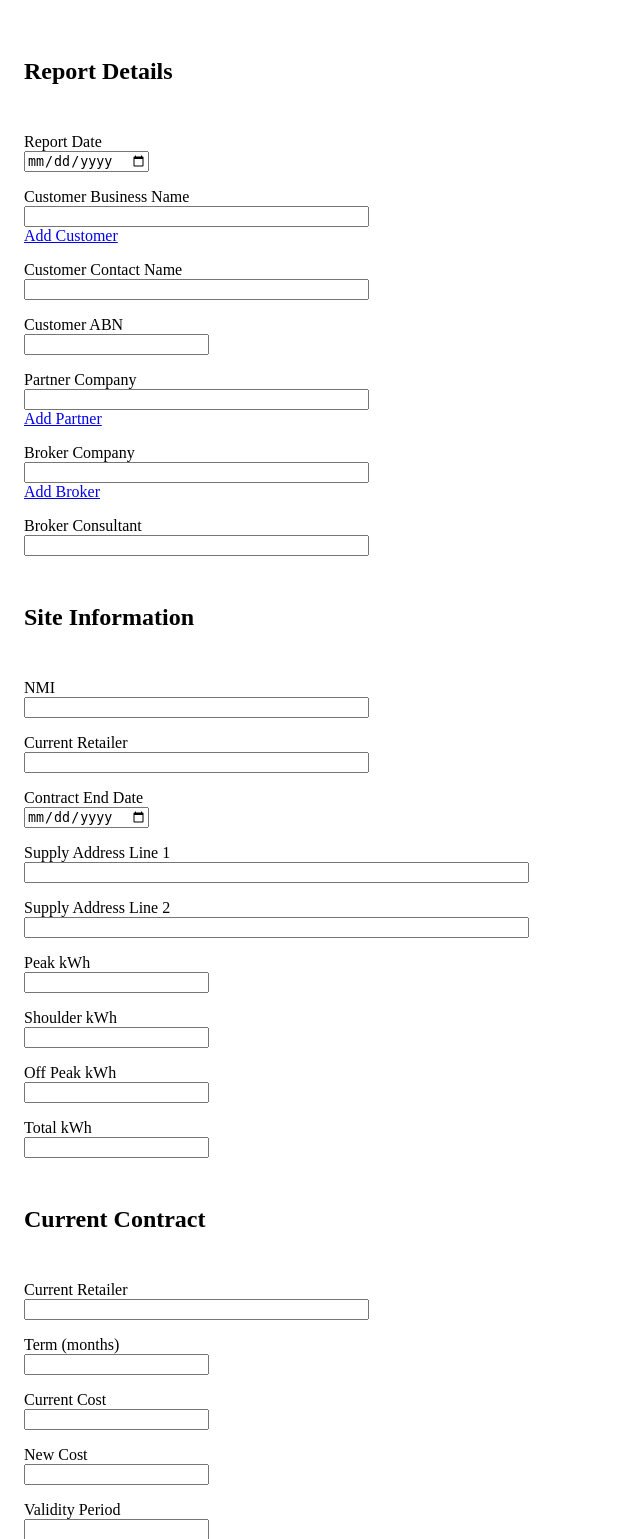
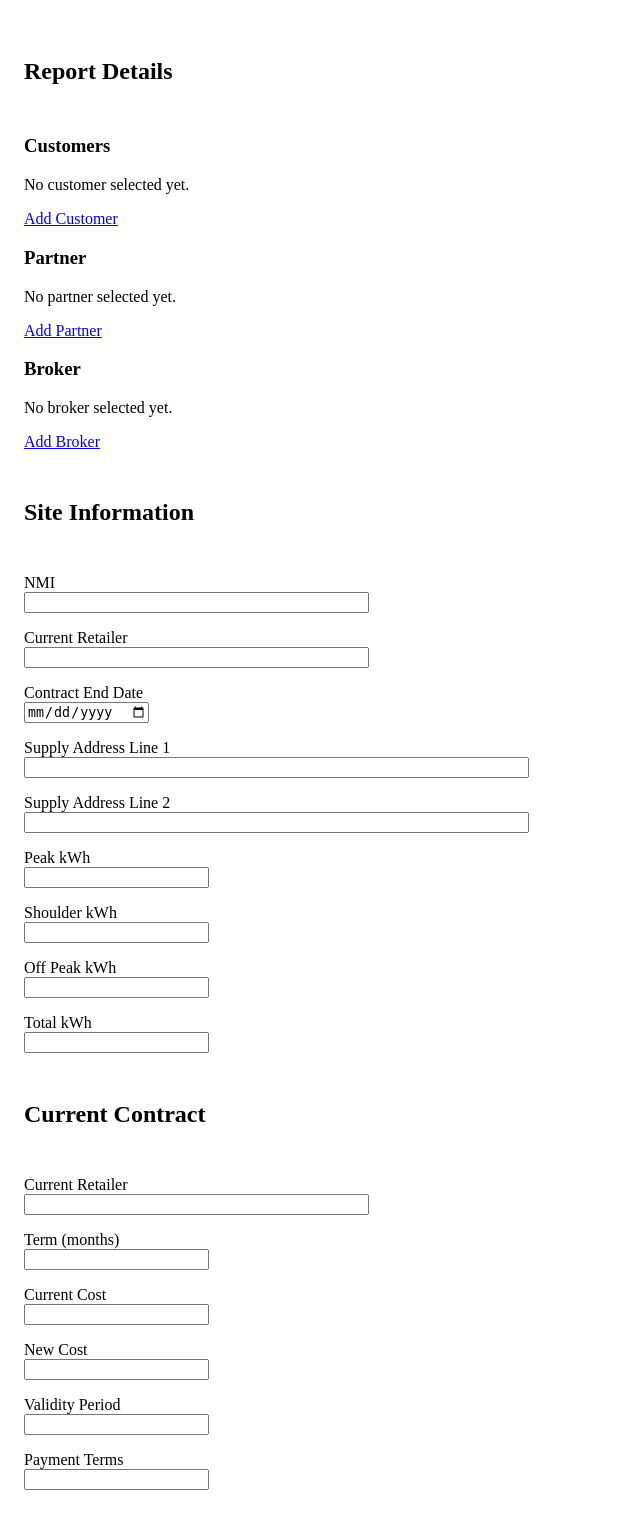
Before and after one commit to Chef6441/Centralis, a PHP site: page /create_report.php in a window 1520 px wide. Shown: the part 120-1659 px from the top of the page, without its empty margins (0-640 px from the left). Run offline with PHP 8.4, Linux system fonts and the light colour scheme.

Commit message:
Show contact summaries for report stakeholders

```diff
--- a/public/create_report.php
+++ b/public/create_report.php
@@ -5,11 +5,12 @@
 $pdo = getDbConnection();
 
 $formData = [
-    'report_date' => '',
+    'report_date' => date('Y-m-d'),
     'customer_business_name' => '',
     'customer_contact_name' => '',
     'customer_abn' => '',
     'partner_company_name' => '',
+    'partner_contact_name' => '',
     'broker_company_name' => '',
     'broker_consultant' => '',
     'site_nmi' => '',
@@ -65,7 +66,7 @@
     $otherCosts = array_values($_POST['other_costs'] ?? $otherCosts);
 
     if ($formData['customer_business_name'] === '') {
-        $errors[] = 'Customer business name is required.';
+        $errors[] = 'Please add a customer before creating the report.';
     }
 
     if (empty($errors)) {
@@ -277,42 +278,64 @@
         <?php endif; ?>
 
         <form method="post">
+            <input type="hidden" name="report_date" value="<?= htmlspecialchars($formData['report_date']) ?>">
+
             <h2>Report Details</h2>
             <div style="padding: 12px 0;">
+                <div style="margin-bottom: 16px;">
+                    <h3>Customers</h3>
+                    <?php if ($formData['customer_business_name'] !== ''): ?>
                         <p>
-                    <label for="report_date">Report Date</label><br>
-                    <input id="report_date" type="date" name="report_date" value="<?= htmlspecialchars($formData['report_date']) ?>">
+                            <strong><?= htmlspecialchars($formData['customer_business_name']) ?></strong>
+                            <?php if ($formData['customer_contact_name'] !== ''): ?>
+                                &ndash; <?= htmlspecialchars($formData['customer_contact_name']) ?>
+                            <?php endif; ?>
                         </p>
+                        <?php if ($formData['customer_abn'] !== ''): ?>
+                            <p><small>ABN: <?= htmlspecialchars($formData['customer_abn']) ?></small></p>
+                        <?php endif; ?>
+                    <?php else: ?>
+                        <p>No customer selected yet.</p>
+                    <?php endif; ?>
+                    <p><a href="<?= htmlspecialchars($addCustomerUrl) ?>">Add Customer</a></p>
+                    <input type="hidden" name="customer_business_name" value="<?= htmlspecialchars($formData['customer_business_name']) ?>">
+                    <input type="hidden" name="customer_contact_name" value="<?= htmlspecialchars($formData['customer_contact_name']) ?>">
+                    <input type="hidden" name="customer_abn" value="<?= htmlspecialchars($formData['customer_abn']) ?>">
+                </div>
+
+                <div style="margin-bottom: 16px;">
+                    <h3>Partner</h3>
+                    <?php if ($formData['partner_company_name'] !== ''): ?>
                         <p>
-                    <label for="customer_business_name">Customer Business Name</label><br>
-                    <input id="customer_business_name" type="text" name="customer_business_name" size="40" value="<?= htmlspecialchars($formData['customer_business_name']) ?>" required>
-                    <br>
-                    <a href="<?= htmlspecialchars($addCustomerUrl) ?>">Add Customer</a>
+                            <strong><?= htmlspecialchars($formData['partner_company_name']) ?></strong>
+                            <?php if ($formData['partner_contact_name'] !== ''): ?>
+                                &ndash; <?= htmlspecialchars($formData['partner_contact_name']) ?>
+                            <?php endif; ?>
                         </p>
+                    <?php else: ?>
+                        <p>No partner selected yet.</p>
+                    <?php endif; ?>
+                    <p><a href="<?= htmlspecialchars($addPartnerUrl) ?>">Add Partner</a></p>
+                    <input type="hidden" name="partner_company_name" value="<?= htmlspecialchars($formData['partner_company_name']) ?>">
+                    <input type="hidden" name="partner_contact_name" value="<?= htmlspecialchars($formData['partner_contact_name']) ?>">
+                </div>
+
+                <div>
+                    <h3>Broker</h3>
+                    <?php if ($formData['broker_company_name'] !== ''): ?>
                         <p>
-                    <label for="customer_contact_name">Customer Contact Name</label><br>
-                    <input id="customer_contact_name" type="text" name="customer_contact_name" size="40" value="<?= htmlspecialchars($formData['customer_contact_name']) ?>">
+                            <strong><?= htmlspecialchars($formData['broker_company_name']) ?></strong>
+                            <?php if ($formData['broker_consultant'] !== ''): ?>
+                                &ndash; <?= htmlspecialchars($formData['broker_consultant']) ?>
+                            <?php endif; ?>
                         </p>
-                <p>
-                    <label for="customer_abn">Customer ABN</label><br>
-                    <input id="customer_abn" type="text" name="customer_abn" size="20" value="<?= htmlspecialchars($formData['customer_abn']) ?>">
-                </p>
-                <p>
-                    <label for="partner_company_name">Partner Company</label><br>
-                    <input id="partner_company_name" type="text" name="partner_company_name" size="40" value="<?= htmlspecialchars($formData['partner_company_name']) ?>">
-                    <br>
-                    <a href="<?= htmlspecialchars($addPartnerUrl) ?>">Add Partner</a>
-                </p>
-                <p>
-                    <label for="broker_company_name">Broker Company</label><br>
-                    <input id="broker_company_name" type="text" name="broker_company_name" size="40" value="<?= htmlspecialchars($formData['broker_company_name']) ?>">
-                    <br>
-                    <a href="<?= htmlspecialchars($addBrokerUrl) ?>">Add Broker</a>
-                </p>
-                <p>
-                    <label for="broker_consultant">Broker Consultant</label><br>
-                    <input id="broker_consultant" type="text" name="broker_consultant" size="40" value="<?= htmlspecialchars($formData['broker_consultant']) ?>">
-                </p>
+                    <?php else: ?>
+                        <p>No broker selected yet.</p>
+                    <?php endif; ?>
+                    <p><a href="<?= htmlspecialchars($addBrokerUrl) ?>">Add Broker</a></p>
+                    <input type="hidden" name="broker_company_name" value="<?= htmlspecialchars($formData['broker_company_name']) ?>">
+                    <input type="hidden" name="broker_consultant" value="<?= htmlspecialchars($formData['broker_consultant']) ?>">
+                </div>
             </div>
 
             <h2>Site Information</h2>
```
Also changed, not shown: public/add_partner.php (+8 -0 lines). Lines whose indentation alone changed are shown as unchanged.
